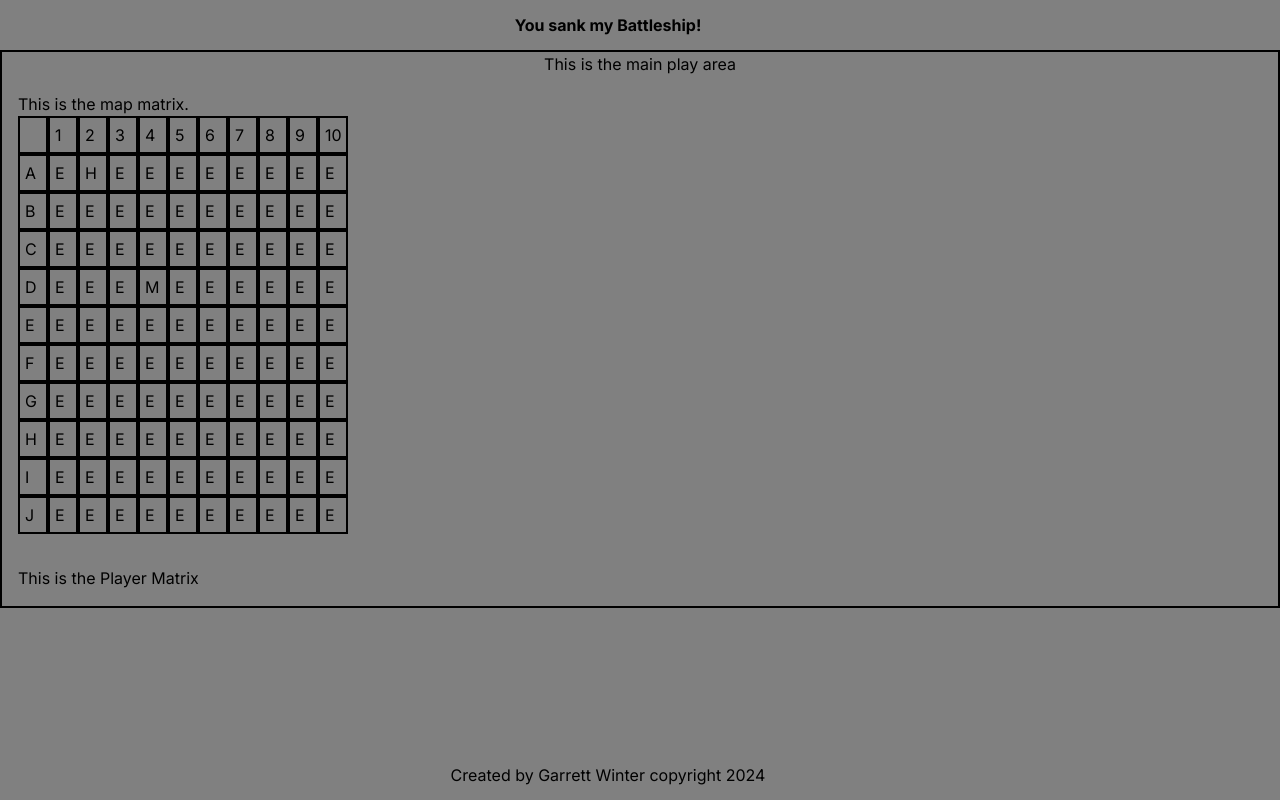
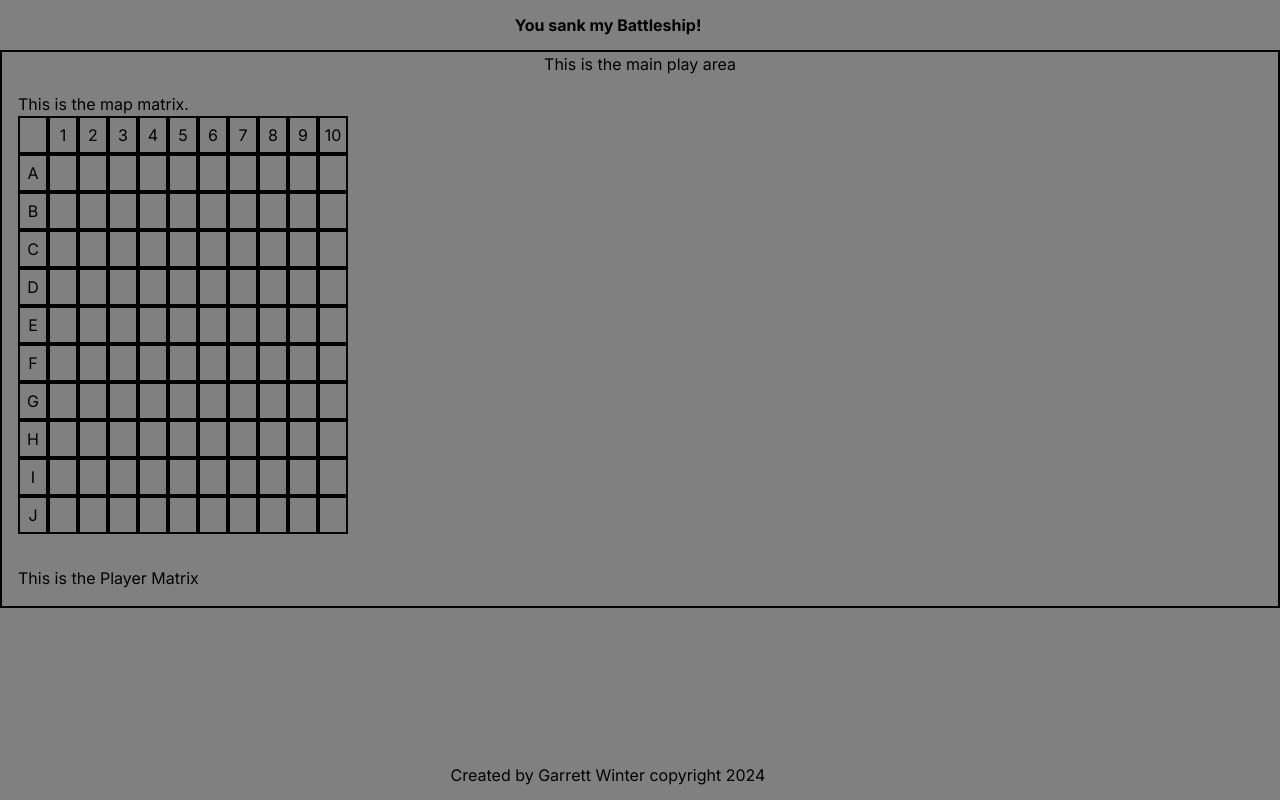
Before and after one commit to garrettWinter/sunkmybattleship, a Next.js app: page / in a window 1280 px wide. Built offline with nearby package versions, Linux system fonts and the light colour scheme.

Commit message:
Added ids and keys to the maps. Started to implement context.

```diff
--- a/src/app/components/mapMatrix.tsx
+++ b/src/app/components/mapMatrix.tsx
@@ -1,16 +1,24 @@
-export default async function MapMatrix() {
+"use client"
+
+import { createContext } from "react";
+
+export const MapRadarContext = createContext(Array,);
+console.log(MapRadarContext);
+
+export default function MapMatrix() {
     ///Game Data Block
-    let header = ["","1", "2", "3", "4", "5", "6", "7", "8", "9", "10"];
-    let row1 = ["A","E", "H", "E", "E", "E", "E", "E", "E", "E", "E"];
-    let row2 = ["B","E", "E", "E", "E", "E", "E", "E", "E", "E", "E"];
-    let row3 = ["C","E", "E", "E", "E", "E", "E", "E", "E", "E", "E"];
-    let row4 = ["D","E", "E", "E", "M", "E", "E", "E", "E", "E", "E"];
-    let row5 = ["E","E", "E", "E", "E", "E", "E", "E", "E", "E", "E"];
-    let row6 = ["F","E", "E", "E", "E", "E", "E", "E", "E", "E", "E"];
-    let row7 = ["G","E", "E", "E", "E", "E", "E", "E", "E", "E", "E"];
-    let row8 = ["H","E", "E", "E", "E", "E", "E", "E", "E", "E", "E"];
-    let row9 = ["I","E", "E", "E", "E", "E", "E", "E", "E", "E", "E"];
-    let row10 = ["J","E", "E", "E", "E", "E", "E", "E", "E", "E", "E"];
+
+    let header = ["", "1", "2", "3", "4", "5", "6", "7", "8", "9", "10"];
+    let radarRow1 = ["A", "", "", "", "", "", "", "", "", "", ""];
+    let radarRow2 = ["B", "", "", "", "", "", "", "", "", "", ""];
+    let radarRow3 = ["C", "", "", "", "", "", "", "", "", "", ""];
+    let radarRow4 = ["D", "", "", "", "", "", "", "", "", "", ""];
+    let radarRow5 = ["E", "", "", "", "", "", "", "", "", "", ""];
+    let radarRow6 = ["F", "", "", "", "", "", "", "", "", "", ""];
+    let radarRow7 = ["G", "", "", "", "", "", "", "", "", "", ""];
+    let radarRow8 = ["H", "", "", "", "", "", "", "", "", "", ""];
+    let radarRow9 = ["I", "", "", "", "", "", "", "", "", "", ""];
+    let radarRow10 = ["J", "", "", "", "", "", "", "", "", "", ""];
 
     //styling
     let radarBox = {
@@ -18,16 +26,22 @@
         border: "solid black 2px",
         width: "30px",
         // textAlign: "center",
+        display: "flex",
+        justifyContent: "center",
     }
 
     return (
-        <div>
+        <div style={{
+            // display: "flex",
+            // justifyContent: "center",
+            alignItems: "center",
+        }}>
             This is the map matrix.
             <div style={{
                 display: "flex"
-            }}>{header.map((function (data) {
+            }}>{header.map((function (data, index) {
                 return (
-                    <div style={radarBox
+                    <div key={"header-" + index} id={"header-" + index} style={radarBox
                     }>{data}</div>
                 )
             }
@@ -35,9 +49,9 @@
 
             <div style={{
                 display: "flex"
-            }}>{row1.map((function (data) {
+            }}>{radarRow1.map((function (data, index) {
                 return (
-                    <div style={radarBox
+                    <div key={"a-" + index} id={"a-" + index} style={radarBox
                     }>{data}</div>
                 )
             }
@@ -45,9 +59,9 @@
 
             <div style={{
                 display: "flex"
-            }}>{row2.map((function (data) {
+            }}>{radarRow2.map((function (data, index) {
                 return (
-                    <div style={radarBox
+                    <div key={"b-" + index} id={"b-" + index} style={radarBox
                     }>{data}</div>
                 )
             }
@@ -55,9 +69,9 @@
 
             <div style={{
                 display: "flex"
-            }}>{row3.map((function (data) {
+            }}>{radarRow3.map((function (data, index) {
                 return (
-                    <div style={radarBox
+                    <div key={"c-" + index} id={"c-" + index} style={radarBox
                     }>{data}</div>
                 )
             }
@@ -65,9 +79,9 @@
 
             <div style={{
                 display: "flex"
-            }}>{row4.map((function (data) {
+            }}>{radarRow4.map((function (data, index) {
                 return (
-                    <div style={radarBox
+                    <div key={"d-" + index} id={"d-" + index} style={radarBox
                     }>{data}</div>
                 )
             }
@@ -75,9 +89,9 @@
 
             <div style={{
                 display: "flex"
-            }}>{row5.map((function (data) {
+            }}>{radarRow5.map((function (data, index) {
                 return (
-                    <div style={radarBox
+                    <div key={"e-" + index} id={"e-" + index} style={radarBox
                     }>{data}</div>
                 )
             }
@@ -85,9 +99,9 @@
 
             <div style={{
                 display: "flex"
-            }}>{row6.map((function (data) {
+            }}>{radarRow6.map((function (data, index) {
                 return (
-                    <div style={radarBox
+                    <div key={"f-" + index} id={"f-" + index} style={radarBox
                     }>{data}</div>
                 )
             }
@@ -95,9 +109,9 @@
 
             <div style={{
                 display: "flex"
-            }}>{row7.map((function (data) {
+            }}>{radarRow7.map((function (data, index) {
                 return (
-                    <div style={radarBox
+                    <div key={"g-" + index} id={"g-" + index} style={radarBox
                     }>{data}</div>
                 )
             }
@@ -105,9 +119,9 @@
 
             <div style={{
                 display: "flex"
-            }}>{row8.map((function (data) {
+            }}>{radarRow8.map((function (data, index) {
                 return (
-                    <div style={radarBox
+                    <div key={"h-" + index} id={"h-" + index} style={radarBox
                     }>{data}</div>
                 )
             }
@@ -115,9 +129,9 @@
 
             <div style={{
                 display: "flex"
-            }}>{row9.map((function (data) {
+            }}>{radarRow9.map((function (data, index) {
                 return (
-                    <div style={radarBox
+                    <div key={"i-" + index} id={"i-" + index} style={radarBox
                     }>{data}</div>
                 )
             }
@@ -125,9 +139,9 @@
 
             <div style={{
                 display: "flex"
-            }}>{row10.map((function (data) {
+            }}>{radarRow10.map((function (data, index) {
                 return (
-                    <div style={radarBox
+                    <div key={"j-" + index}  id={"j-" + index} style={radarBox
                     }>{data}</div>
                 )
             }
```
Also changed, not shown: 1 other file (tests, documents, lock files or other folders).
